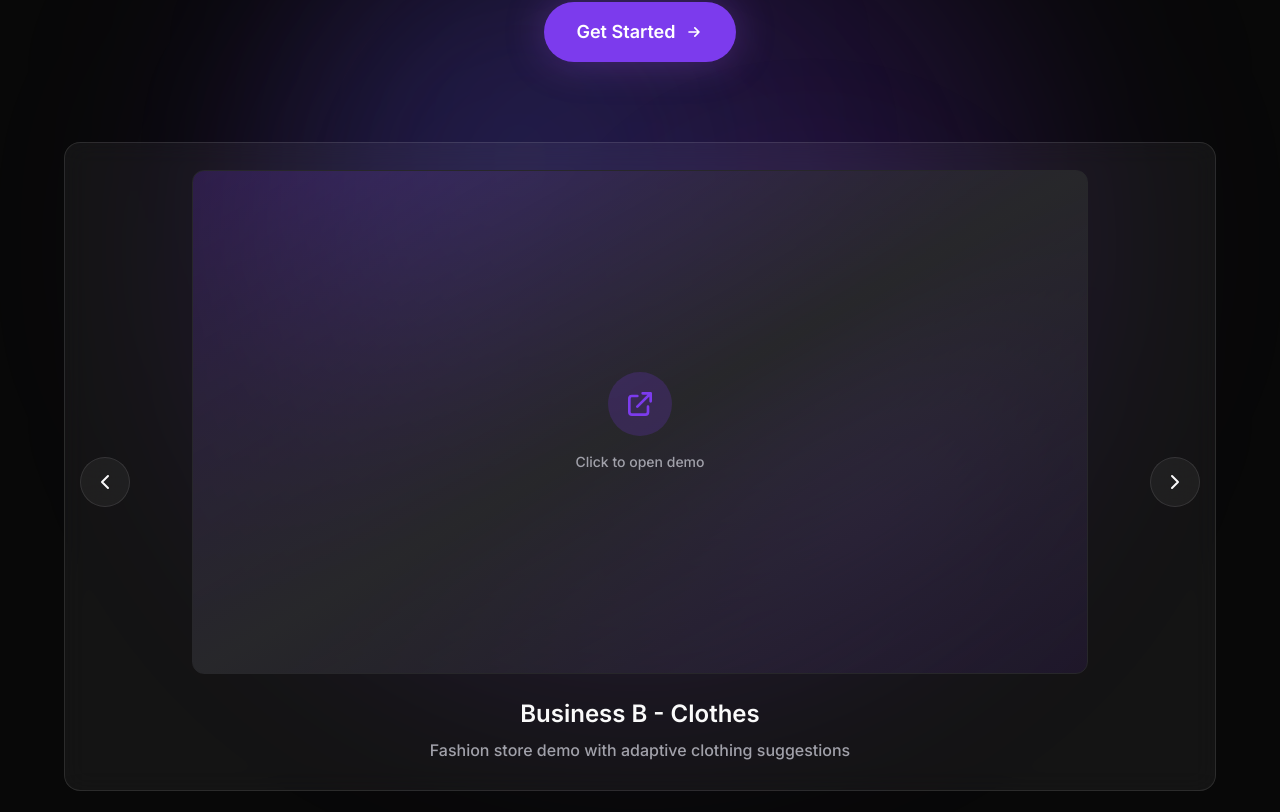
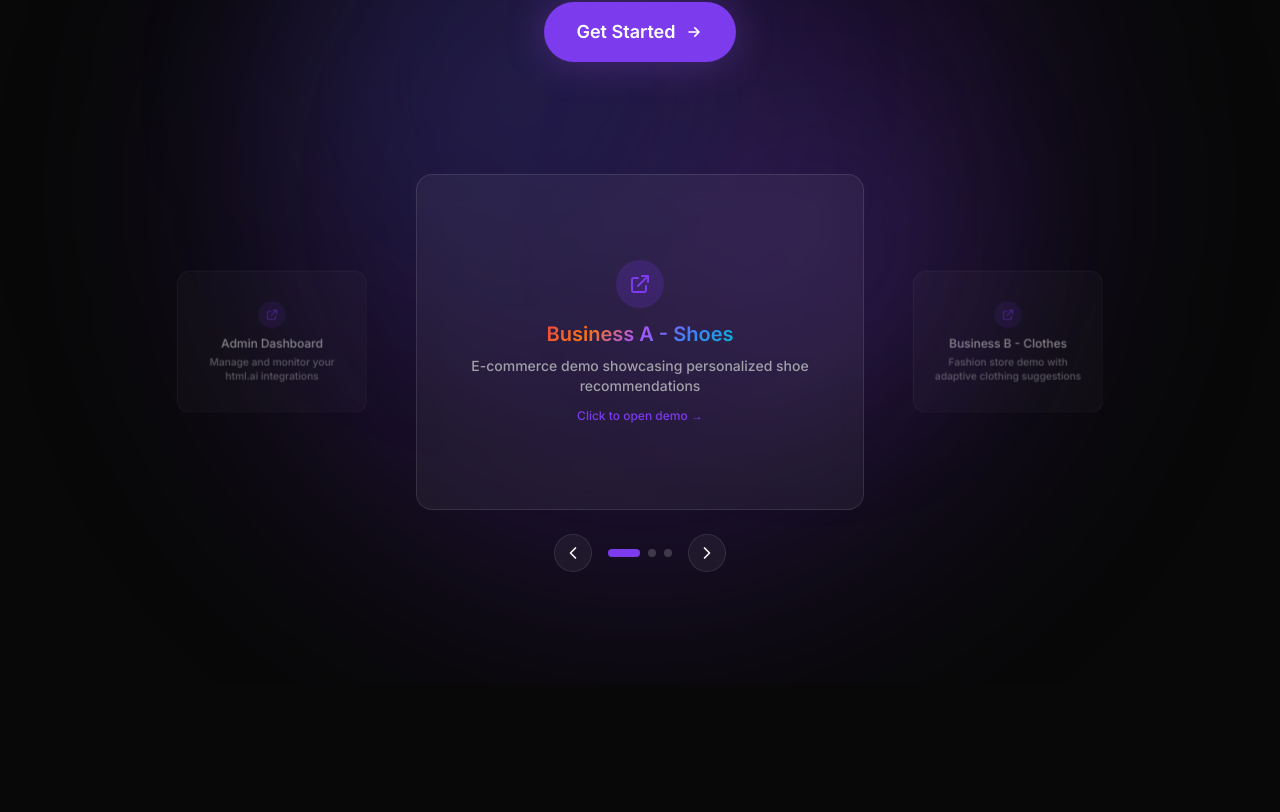
Before and after one commit to tanujdargan/html.ai, a Next.js app in the folder marketing-site/: page / in a window 1280 px wide. Shown: the part 508-1320 px from the top of the page. Built offline with nearby package versions, Linux system fonts and the light colour scheme.

Commit message:
update carousel layout

```diff
--- a/marketing-site/src/components/Carousel.tsx
+++ b/marketing-site/src/components/Carousel.tsx
@@ -1,7 +1,7 @@
 "use client";
 
 import { motion, AnimatePresence } from "framer-motion";
-import { useState, useEffect } from "react";
+import { useState } from "react";
 import { ChevronLeft, ChevronRight } from "lucide-react";
 
 const slides = [
@@ -29,116 +29,104 @@ export default function Carousel() {
   const [current, setCurrent] = useState(0);
   const [direction, setDirection] = useState(0);
 
-  useEffect(() => {
-    const timer = setInterval(() => {
-      setDirection(1);
-      setCurrent((prev) => (prev + 1) % slides.length);
-    }, 5000);
-    return () => clearInterval(timer);
-  }, []);
-
-  const slideVariants = {
-    enter: (direction: number) => ({
-      x: direction > 0 ? 1000 : -1000,
-      opacity: 0,
-    }),
-    center: {
-      zIndex: 1,
-      x: 0,
-      opacity: 1,
-    },
-    exit: (direction: number) => ({
-      zIndex: 0,
-      x: direction < 0 ? 1000 : -1000,
-      opacity: 0,
-    }),
+  const getSlideIndex = (offset: number) => {
+    return (current + offset + slides.length) % slides.length;
   };
 
   const paginate = (newDirection: number) => {
     setDirection(newDirection);
-    setCurrent(
-      (prev) => (prev + newDirection + slides.length) % slides.length
-    );
+    setCurrent((prev) => (prev + newDirection + slides.length) % slides.length);
   };
 
   return (
-    <div className="relative">
-      {/* Main carousel container */}
-      <div className="relative overflow-hidden rounded-2xl glass">
-        <div className="aspect-video relative">
-          <AnimatePresence initial={false} custom={direction}>
+    <div className="relative py-8">
+      {/* Cards container */}
+      <div className="flex items-center justify-center gap-4 lg:gap-8 px-4">
+        {/* Left card */}
+        <AnimatePresence mode="popLayout">
           <motion.div
-              key={current}
-              custom={direction}
-              variants={slideVariants}
-              initial="enter"
-              animate="center"
-              exit="exit"
-              transition={{
-                x: { type: "spring", stiffness: 300, damping: 30 },
-                opacity: { duration: 0.2 },
-              }}
-              className="absolute inset-0 flex flex-col items-center justify-center p-8"
+            key={`left-${getSlideIndex(-1)}`}
+            initial={{ opacity: 0, scale: 0.7, x: -50 }}
+            animate={{ opacity: 0.5, scale: 0.85, x: 0 }}
+            exit={{ opacity: 0, scale: 0.7, x: -50 }}
+            transition={{ type: "spring", stiffness: 300, damping: 30 }}
+            className="hidden md:flex w-40 lg:w-56 flex-shrink-0"
           >
-              {/* Demo Link */}
+            <div className="glass rounded-2xl p-4 lg:p-5 aspect-[4/3] w-full flex flex-col items-center justify-center text-center">
+              <div className="w-8 h-8 rounded-full bg-primary/20 flex items-center justify-center mb-2">
+                <svg className="w-4 h-4 text-primary" fill="none" stroke="currentColor" viewBox="0 0 24 24">
+                  <path strokeLinecap="round" strokeLinejoin="round" strokeWidth={2} d="M10 6H6a2 2 0 00-2 2v10a2 2 0 002 2h10a2 2 0 002-2v-4M14 4h6m0 0v6m0-6L10 14" />
+                </svg>
+              </div>
+              <h4 className="text-xs lg:text-sm font-medium mb-1 line-clamp-1">{slides[getSlideIndex(-1)].title}</h4>
+              <p className="text-xs text-muted-foreground line-clamp-2 hidden lg:block">{slides[getSlideIndex(-1)].description}</p>
+            </div>
+          </motion.div>
+        </AnimatePresence>
+
+        {/* Center card */}
+        <AnimatePresence mode="wait">
+          <motion.div
+            key={`center-${current}`}
+            initial={{ opacity: 0, scale: 0.9, x: direction > 0 ? 100 : -100 }}
+            animate={{ opacity: 1, scale: 1, x: 0 }}
+            exit={{ opacity: 0, scale: 0.9, x: direction > 0 ? -100 : 100 }}
+            transition={{ type: "spring", stiffness: 300, damping: 30 }}
+            className="w-full max-w-sm lg:max-w-md flex-shrink-0"
+          >
             <a
               href={slides[current].link}
               target="_blank"
               rel="noopener noreferrer"
-                className="w-full max-w-4xl aspect-video rounded-xl bg-gradient-to-br from-primary/20 via-secondary to-primary/10 border border-border flex items-center justify-center mb-6 hover:border-primary/50 transition-colors cursor-pointer group"
+              className="block glass rounded-2xl p-5 lg:p-6 aspect-[4/3] w-full flex flex-col items-center justify-center text-center border-2 border-primary/30 hover:border-primary/60 transition-all group cursor-pointer"
             >
-                <div className="text-center p-8">
-                  <div className="w-16 h-16 mx-auto mb-4 rounded-full bg-primary/20 flex items-center justify-center group-hover:bg-primary/30 transition-colors">
-                    <svg
-                      className="w-8 h-8 text-primary"
-                      fill="none"
-                      stroke="currentColor"
-                      viewBox="0 0 24 24"
-                    >
-                      <path
-                        strokeLinecap="round"
-                        strokeLinejoin="round"
-                        strokeWidth={2}
-                        d="M10 6H6a2 2 0 00-2 2v10a2 2 0 002 2h10a2 2 0 002-2v-4M14 4h6m0 0v6m0-6L10 14"
-                      />
+              <div className="w-12 h-12 rounded-full bg-primary/20 flex items-center justify-center mb-3 group-hover:bg-primary/30 transition-colors">
+                <svg className="w-6 h-6 text-primary" fill="none" stroke="currentColor" viewBox="0 0 24 24">
+                  <path strokeLinecap="round" strokeLinejoin="round" strokeWidth={2} d="M10 6H6a2 2 0 00-2 2v10a2 2 0 002 2h10a2 2 0 002-2v-4M14 4h6m0 0v6m0-6L10 14" />
                 </svg>
               </div>
-                  <p className="text-muted-foreground text-sm group-hover:text-foreground transition-colors">
-                    Click to open demo
-                  </p>
+              <h3 className="text-lg lg:text-xl font-semibold mb-2 gradient-text">{slides[current].title}</h3>
+              <p className="text-muted-foreground text-sm">{slides[current].description}</p>
+              <span className="mt-3 text-xs text-primary group-hover:underline">Click to open demo →</span>
+            </a>
+          </motion.div>
+        </AnimatePresence>
+
+        {/* Right card */}
+        <AnimatePresence mode="popLayout">
+          <motion.div
+            key={`right-${getSlideIndex(1)}`}
+            initial={{ opacity: 0, scale: 0.7, x: 50 }}
+            animate={{ opacity: 0.5, scale: 0.85, x: 0 }}
+            exit={{ opacity: 0, scale: 0.7, x: 50 }}
+            transition={{ type: "spring", stiffness: 300, damping: 30 }}
+            className="hidden md:flex w-40 lg:w-56 flex-shrink-0"
+          >
+            <div className="glass rounded-2xl p-4 lg:p-5 aspect-[4/3] w-full flex flex-col items-center justify-center text-center">
+              <div className="w-8 h-8 rounded-full bg-primary/20 flex items-center justify-center mb-2">
+                <svg className="w-4 h-4 text-primary" fill="none" stroke="currentColor" viewBox="0 0 24 24">
+                  <path strokeLinecap="round" strokeLinejoin="round" strokeWidth={2} d="M10 6H6a2 2 0 00-2 2v10a2 2 0 002 2h10a2 2 0 002-2v-4M14 4h6m0 0v6m0-6L10 14" />
+                </svg>
               </div>
-              </a>
-
-              {/* Slide info */}
-              <h3 className="text-2xl font-semibold mb-2">
-                {slides[current].title}
-              </h3>
-              <p className="text-muted-foreground">
-                {slides[current].description}
-              </p>
+              <h4 className="text-xs lg:text-sm font-medium mb-1 line-clamp-1">{slides[getSlideIndex(1)].title}</h4>
+              <p className="text-xs text-muted-foreground line-clamp-2 hidden lg:block">{slides[getSlideIndex(1)].description}</p>
+            </div>
           </motion.div>
         </AnimatePresence>
       </div>
-      </div>
 
-      {/* Navigation arrows */}
+      {/* Navigation - arrows and dots */}
+      <div className="flex items-center justify-center gap-4 mt-6">
         <button
           onClick={() => paginate(-1)}
-        className="absolute left-4 top-1/2 -translate-y-1/2 p-3 rounded-full glass hover:bg-white/10 transition-colors"
+          className="p-2 rounded-full glass hover:bg-white/10 transition-colors"
           aria-label="Previous slide"
         >
-        <ChevronLeft className="w-6 h-6" />
-      </button>
-      <button
-        onClick={() => paginate(1)}
-        className="absolute right-4 top-1/2 -translate-y-1/2 p-3 rounded-full glass hover:bg-white/10 transition-colors"
-        aria-label="Next slide"
-      >
-        <ChevronRight className="w-6 h-6" />
+          <ChevronLeft className="w-5 h-5" />
         </button>
 
         {/* Dots indicator */}
-      <div className="flex justify-center gap-2 mt-6">
+        <div className="flex gap-2">
           {slides.map((_, index) => (
             <button
               key={index}
@@ -155,6 +143,15 @@ export default function Carousel() {
             />
           ))}
         </div>
+
+        <button
+          onClick={() => paginate(1)}
+          className="p-2 rounded-full glass hover:bg-white/10 transition-colors"
+          aria-label="Next slide"
+        >
+          <ChevronRight className="w-5 h-5" />
+        </button>
+      </div>
     </div>
   );
 }
```
Lines whose indentation alone changed are shown as unchanged.
